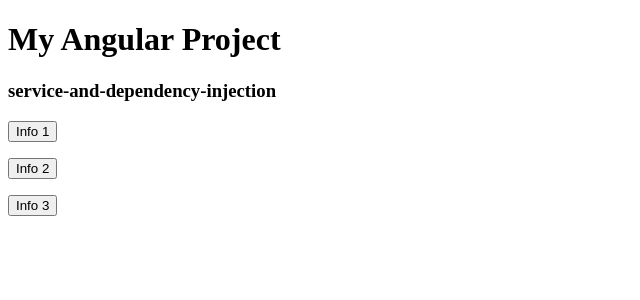
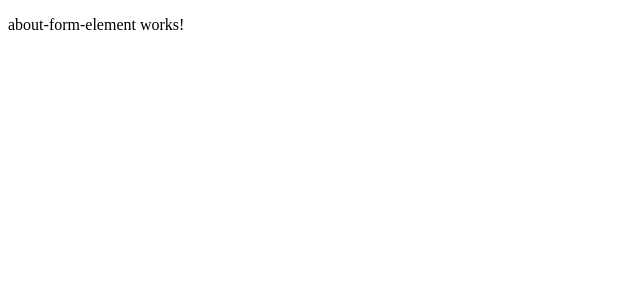
Before and after one commit to Linnzh/angular-learning, an Angular app: page / in a window 1280 px wide. Shown: the top 300 px of the page, without its empty margins (0-640 px from the left). Built offline with nearby package versions, Linux system fonts and the light colour scheme.

Commit message:
generate a component

```diff
--- a/src/app/app.component.html
+++ b/src/app/app.component.html
@@ -1,7 +1,9 @@
-<h1>My Angular Project</h1>
+<!-- <h1>My Angular Project</h1> -->
 
 <!-- <app-generate-a-component></app-generate-a-component> -->
 
 <!-- <customize-component-name></customize-component-name> -->
 
-<app-service-and-dependency-injection></app-service-and-dependency-injection>
+<!-- <app-service-and-dependency-injection></app-service-and-dependency-injection> -->
+
+<app-about-form-element></app-about-form-element>
--- a/src/app/app.module.ts
+++ b/src/app/app.module.ts
@@ -6,13 +6,15 @@ import { AppComponent } from './app.component';
 import { GenerateAComponentComponent } from './components/demo/generate-a-component/generate-a-component.component';
 import { CustomizeComponentNameComponent } from './components/demo/customize-component-name/customize-component-name.component';
 import { ServiceAndDependencyInjectionComponent } from './components/demo/service-and-dependency-injection/service-and-dependency-injection.component';
+import { AboutFormElementComponent } from './components/demo/about-form-element/about-form-element.component';
 
 @NgModule({
   declarations: [
     AppComponent,
     GenerateAComponentComponent,
     CustomizeComponentNameComponent,
-    ServiceAndDependencyInjectionComponent
+    ServiceAndDependencyInjectionComponent,
+    AboutFormElementComponent
   ],
   imports: [
     BrowserModule,
--- /dev/null
+++ b/src/app/components/demo/about-form-element/about-form-element.component.html
@@ -0,0 +1 @@
+<p>about-form-element works!</p>
--- /dev/null
+++ b/src/app/components/demo/about-form-element/about-form-element.component.ts
@@ -0,0 +1,15 @@
+import { Component, OnInit } from '@angular/core';
+
+@Component({
+  selector: 'app-about-form-element',
+  templateUrl: './about-form-element.component.html',
+  styleUrls: ['./about-form-element.component.scss']
+})
+export class AboutFormElementComponent implements OnInit {
+
+  constructor() { }
+
+  ngOnInit(): void {
+  }
+
+}
```
Also changed, not shown: src/app/components/demo/about-form-element/about-form-element.component.scss (added), 1 other file (tests, documents, lock files or other folders).
